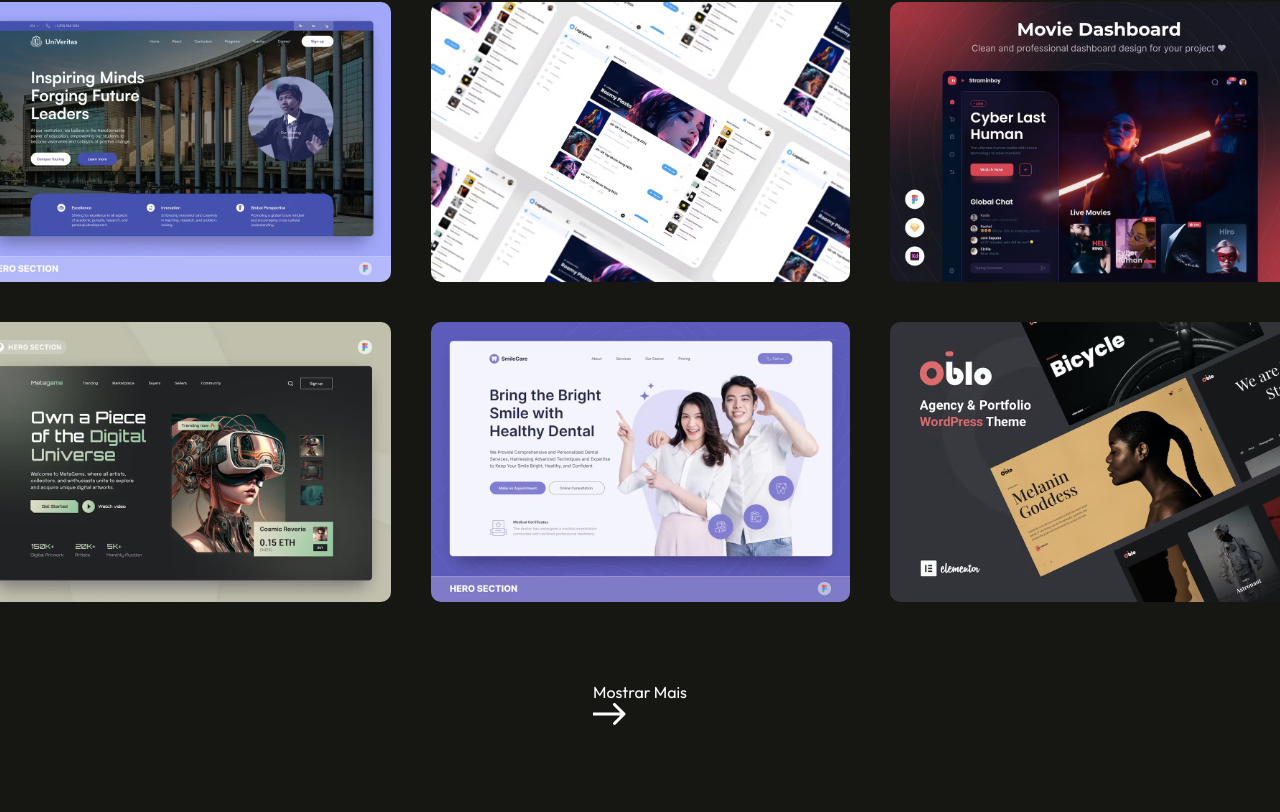
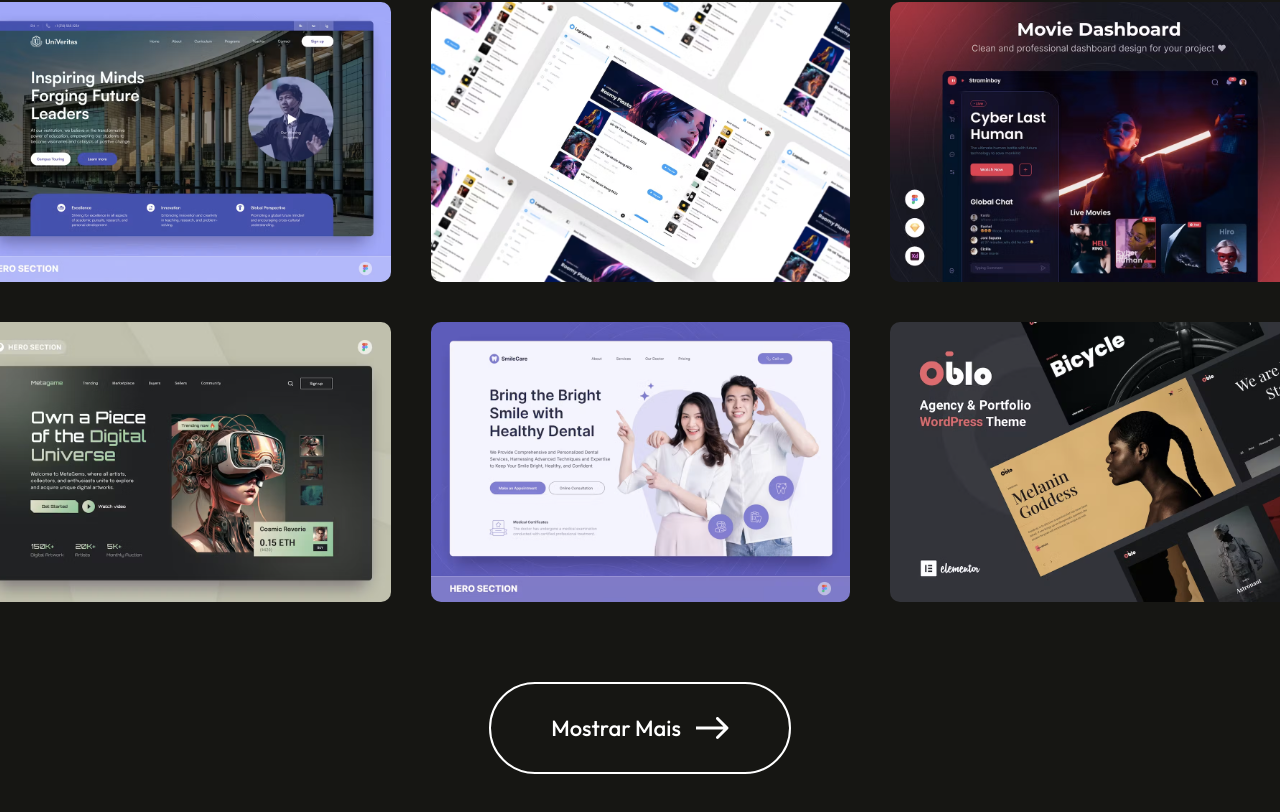
Before and after one commit to Anthony4Dev/portfolio-react, a React (Vite) app: page / in a window 1280 px wide. Shown: the part 3150-3962 px from the top of the page. Before the commit the page ends 3880 px from the top, so only its background shows below. Built offline with nearby package versions, Linux system fonts and the light colour scheme.

Commit message:
aba meu ultimo trabalho feita faltando apenas ajustar as informações

```diff
--- a/src/Components/MyWork/MyWork.css
+++ b/src/Components/MyWork/MyWork.css
@@ -29,3 +29,36 @@
     grid-template-columns: 1fr 1fr 1fr;
     gap: 40px;
 }
+
+ .mywork-container img {
+    box-sizing: border-box;
+    width: 419;
+    height: 280px;
+    transition: 0.3s;
+    cursor: pointer;
+ }
+
+ .mywork-container img:hover{
+    transform: scale(1.10);
+    border: 4px solid #f48c06;
+    border-radius: 20px;
+    transition: 0.3s;
+ }
+
+ .mywork-showmore{
+    display: flex;
+    gap: 15px;
+    border-radius: 50px;
+    border: 2px solid #fff;
+    padding: 30px 60px;
+    font-size: 22px;
+    font-weight: 500;
+    margin-bottom: 80px;
+    cursor: pointer;
+    transition: 0.6s;
+ }
+
+ .mywork-showmore:hover{
+    gap: 30px;
+    transition: 0.6s;
+ }
--- a/src/Components/MyWork/MyWork.jsx
+++ b/src/Components/MyWork/MyWork.jsx
@@ -17,7 +17,7 @@
         </div>
         <div className="mywork-showmore">
             <p>Mostrar Mais</p>
-            <img src={arrow_icon} alt="" />
+            <img className='arrow-icon' src={arrow_icon} alt="" />
         </div>
     </div>
   )
```
